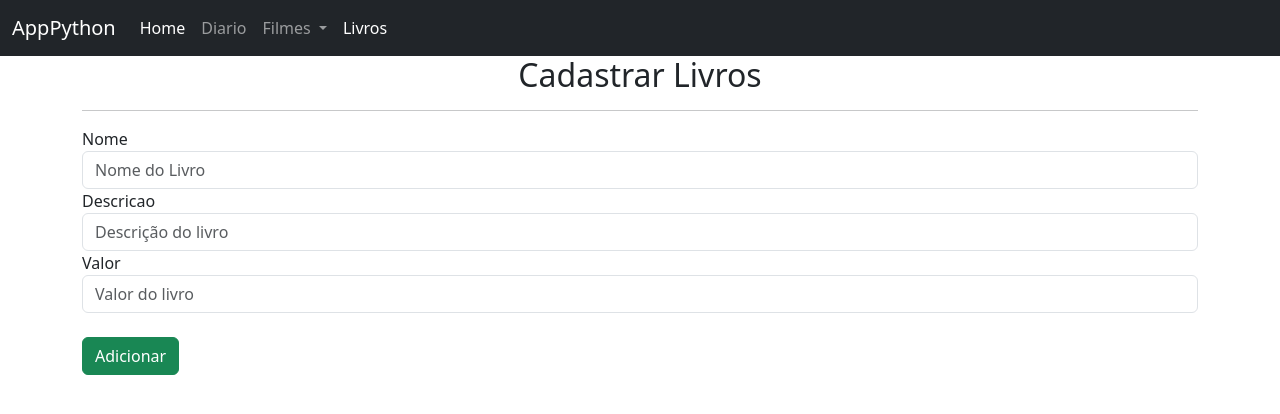
After one commit to joaoCarmo10/Estudo-Flask, a Flask app: page /add_livro in a window 1280 px wide. The commit adds this page. Shown: the top 414 px of the page. Run offline with Flask 3, Linux system fonts and the light colour scheme.

Commit message:
mudança nos arquivos

```diff
--- a/livro.py
+++ b/Projeto/models.py
@@ -1,4 +1,4 @@
-from app import db
+from Projeto import db
 
 class livros(db.Model):
     id = db.Column(db.Integer, primary_key=True)
--- /dev/null
+++ b/Projeto/routes.py
@@ -0,0 +1,89 @@
+from Projeto import app
+from flask import Flask, render_template, request, redirect, url_for
+from Projeto.lista_filmes import resultado_filmes
+from Projeto.models import livros
+from Projeto import db
+
+
+
+#Localhost:5000
+
+conteudos = []
+registros = []
+
+@app.route('/', methods=['GET', 'POST'])
+def principal():
+    if request.method == 'POST':
+        if request.form.get('conteudo'):
+            conteudos.append(request.form.get('conteudo'))
+    return render_template(
+        "index.html",
+        conteudos = conteudos
+    )
+
+@app.route('/diario', methods=['GET', 'POST'])
+def diario():
+    if request.method == 'POST':
+        if request.form.get("aluno") and request.form.get("nota"):
+            aluno = request.form.get("aluno")
+            nota = request.form.get("nota")
+            registros.append(
+                {
+                    "aluno":aluno,
+                    "nota":nota
+                }
+            )
+    return render_template(
+        "sobre.html",
+        registros=registros
+    )
+
+@app.route('/filmes/<propriedade>')
+def lista_filmes(propriedade):
+    return render_template(
+        "filmes.html",
+        filmes=resultado_filmes(propriedade)
+    )
+
+@app.route('/livros')
+def lista_livros():
+    return render_template(
+        'livros.html',
+        liv = livros.query.all()
+    )
+
+@app.route('/add_livro', methods=['GET','POST'])
+def adiciona_livro():
+    nome = request.form.get('nome')
+    descricao = request.form.get('descricao')
+    valor = request.form.get('valor')
+    if request.method == 'POST':
+        livro_add = livros(
+            nome,
+            descricao,
+            valor
+        )
+        db.session.add(livro_add)
+        db.session.commit()
+        return redirect(url_for('lista_livros'))
+    return render_template("novo_livro.html")
+
+@app.route('/<int:id>/atualiza_livro', methods=['GET', 'POST'])
+def atualiza_livro(id):
+    livro_bd = livros.query.filter_by(id=id).first()
+    if request.method == 'POST':
+        nome = request.form['nome']
+        descricao = request.form['descricao']
+        valor = request.form['valor']
+
+        livros.query.filter_by(id=id).update({
+            "nome": nome,
+            "descricao" : descricao,
+            "valor" : valor
+        })
+        db.session.commit()
+        return redirect(url_for('lista_livros'))
+    return render_template(
+        "atualiza_livro.html",
+        livro = livro_bd
+    )
--- a/templates/base.html
+++ b/Projeto/templates/base.html
@@ -30,6 +30,9 @@
                   <li><a class="dropdown-item" href="{{url_for('lista_filmes', propriedade='Animação')}}">Animação</a></li>
                   <li><a class="dropdown-item" href="{{url_for('lista_filmes', propriedade='2010')}}">2010</a></li>
                 </ul>
+                <li class="nav-item">
+                  <a class="nav-link active" aria-current="page" href="{{url_for('lista_livros')}}">Livros</a>
+                </li>
               </li>
             </ul>
           </div>
--- /dev/null
+++ b/Projeto/templates/novo_livro.html
@@ -0,0 +1,15 @@
+{% extends 'base.html' %}
+{% block conteudo %}
+<h2 class="text-center">Cadastrar Livros</h2>
+<hr>
+<form action="{{url_for('adiciona_livro')}}" class="form-group" method="POST">
+    <label>Nome</label>
+    <input type="text" class="form-control" name="nome" placeholder="Nome do Livro" required>
+    <label>Descricao</label>
+    <input type="text" class="form-control" name="descricao" placeholder="Descrição do livro" required>
+    <label>Valor</label>
+    <input type="text" class="form-control" name="valor" placeholder="Valor do livro" required>
+    <br>
+    <button type="submit" class="btn btn-success">Adicionar</button>
+</form>
+{% endblock conteudo %}
```
Also changed, not shown: Projeto/__init__.py (added, +9 -0 lines), Projeto/templates/atualiza_livro.html (added, +15 -0 lines), Projeto/templates/livros.html (added, +31 -0 lines), app.py (deleted, +0 -58 lines), templates/livros.html (deleted, +0 -19 lines), Projeto/lista_filmes.py (renamed from lista_filmes.py), Projeto/templates/filmes.html (renamed from templates/filmes.html), Projeto/templates/index.html (renamed from templates/index.html), Projeto/templates/sobre.html (renamed from templates/sobre.html), instance/livros.sqlite3.
